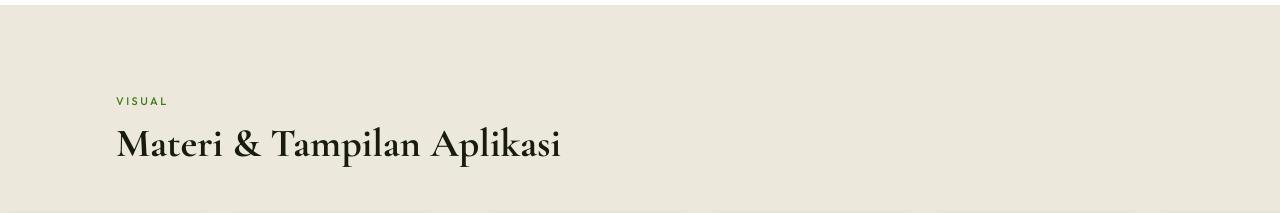
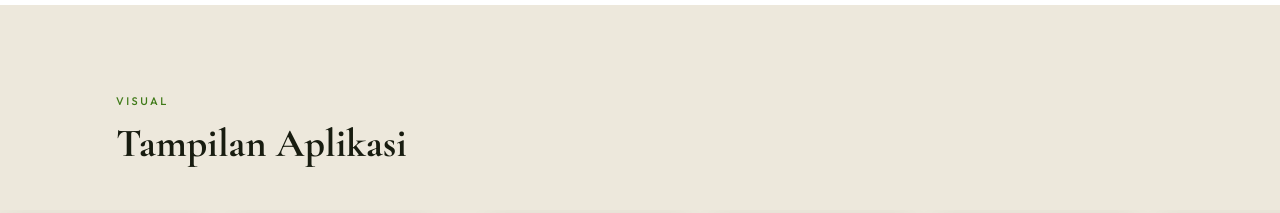
Before and after one commit to sucimituhu-prog/landingpage, a plain HTML site: page index.html in a window 1280 px wide. Shown: the part 820-1033 px from the top of the page. Drawn offline with nearby package versions, Linux system fonts and the light colour scheme.

Commit message:
Add files via upload

```diff
--- a/index.html
+++ b/index.html
@@ -442,7 +442,7 @@ footer {
 <section class="strip-section" id="visual">
   <div class="strip-head">
     <div class="sec-eyebrow">Visual</div>
-    <h2 class="sec-h">Materi &amp; Tampilan Aplikasi</h2>
+    <h2 class="sec-h">Tampilan Aplikasi</h2>
   </div>
 
   <div class="strip-scroll" id="stripScroll">
```
